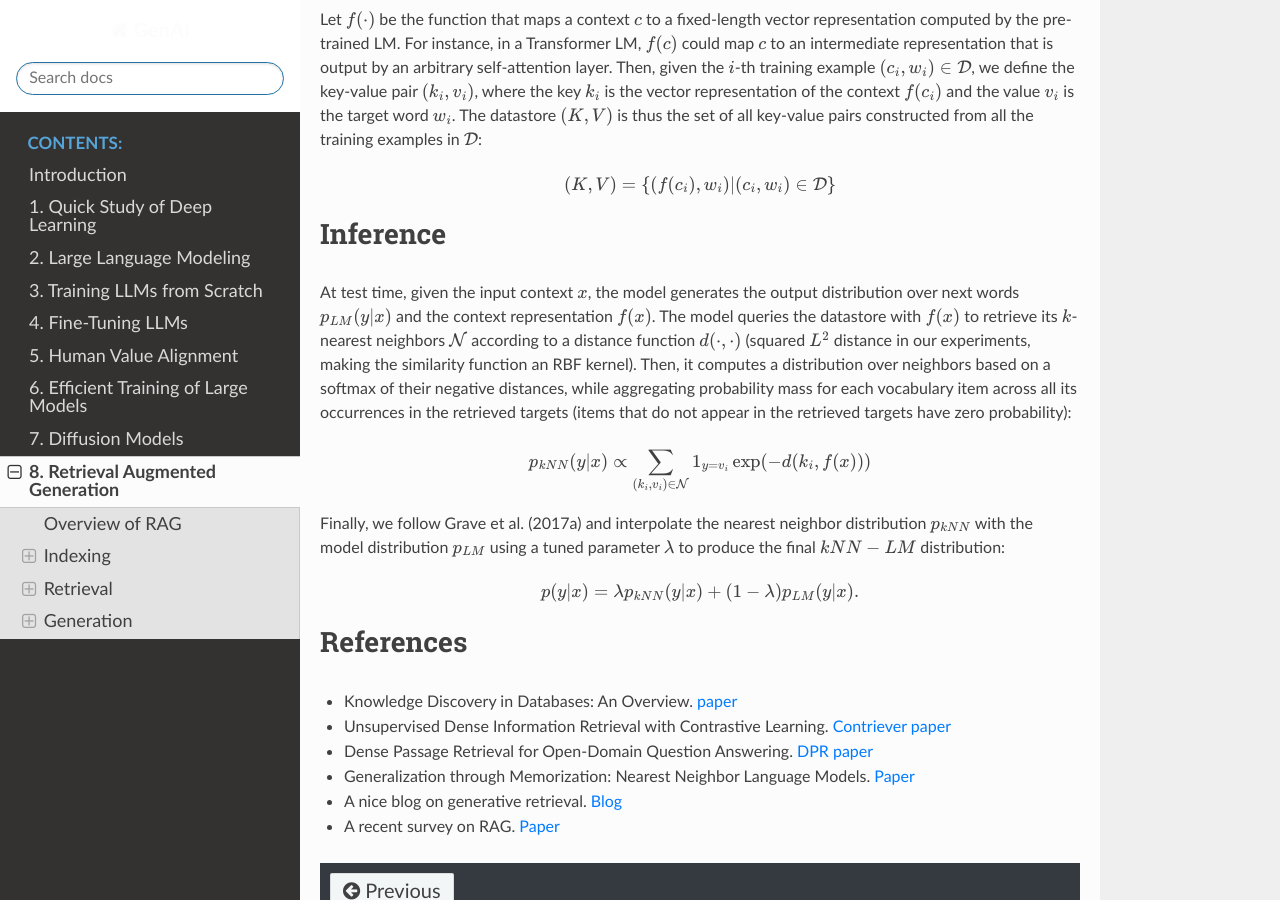
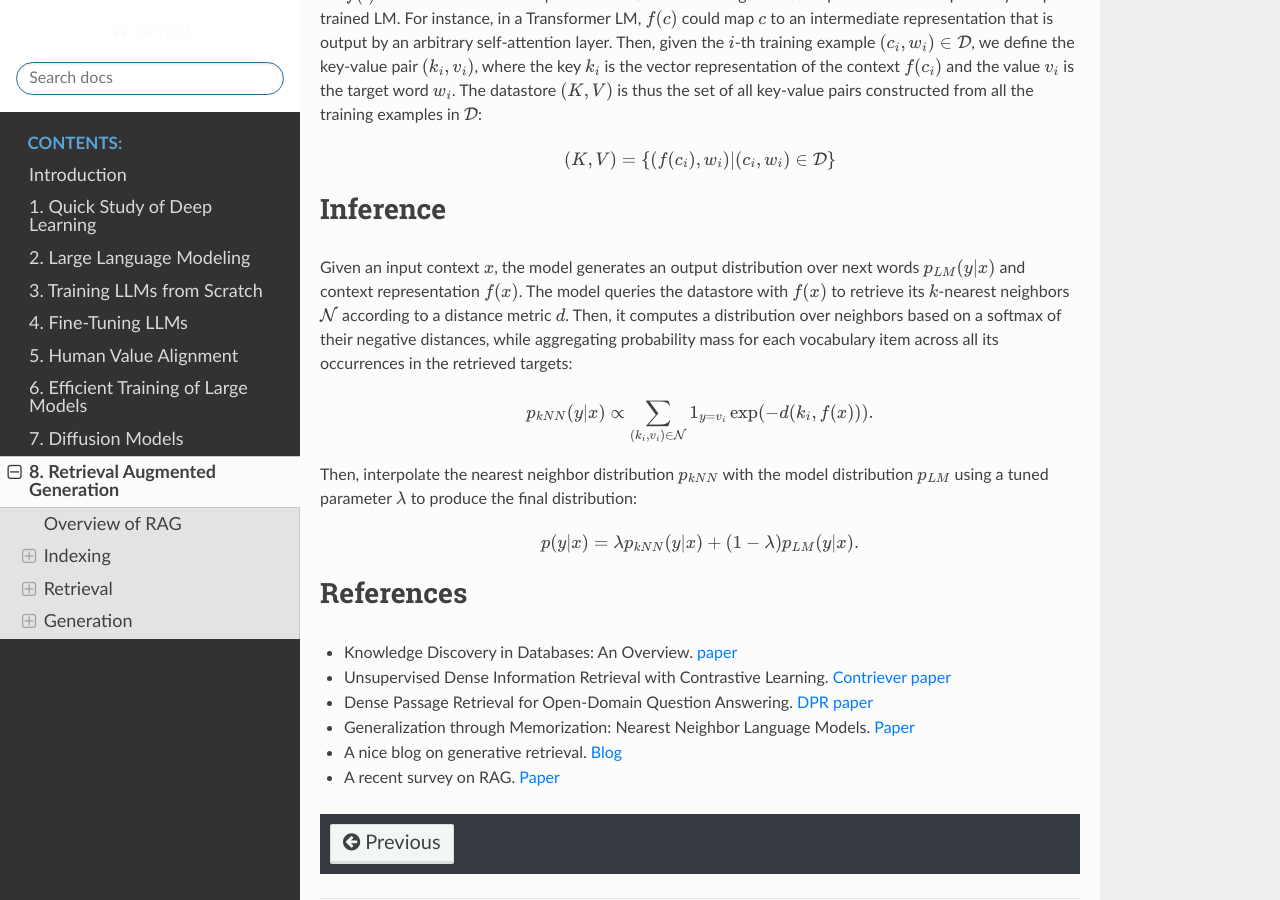
Before and after one commit to JieGroup/GenAI, a Sphinx documentation site: the page built from docs/rag/index.md, in a window 1280 px wide and 900 px high, scrolled down 17833 px. Built offline with Sphinx 7.4.7 and the Read the Docs theme 3.1.0, drawn with Linux system fonts in a browser that asks for light colours; formulas are drawn with MathJax 3; some of the changed text lies outside the part shown.

Commit message:
minor fix rag

```diff
--- a/docs/rag/index.md
+++ b/docs/rag/index.md
@@ -499,10 +499,7 @@
    P(ID | Q) = \text{softmax}(g(Q, D))
    $
    where:
-   - $ g(Q, D) $ is a function (often implemented as a neural network) that computes a score for each document identifier based on the query $ Q $ and a set of document representations $ D $.
-
-3. **Softmax Function**:
-   To ensure that the output probabilities sum to one, the softmax function is applied:
+   - $ g(Q, D) $ is a function (often implemented as a neural network) that computes a score for each document identifier based on the query $ Q $ and a set of document representations $ D $. In other words, we have
    $
    P(ID_i | Q) = \frac{e^{g(Q, D_i)}}{\sum_{j=1}^{M} e^{g(Q, D_j)}}
    $
@@ -839,13 +836,13 @@
 $$
 
 #### Inference
-At test time, given the input context $ x $, the model generates the output distribution over next words $ p_{LM}(y|x) $ and the context representation $ f(x) $. The model queries the datastore with $ f(x) $ to retrieve its $ k $-nearest neighbors $ \mathcal{N} $ according to a distance function $ d(\cdot, \cdot) $ (squared $ L^2 $ distance in our experiments, making the similarity function an RBF kernel). Then, it computes a distribution over neighbors based on a softmax of their negative distances, while aggregating probability mass for each vocabulary item across all its occurrences in the retrieved targets (items that do not appear in the retrieved targets have zero probability):
+Given an input context $ x $, the model generates an output distribution over next words $ p_{LM}(y|x) $ and context representation $ f(x) $. The model queries the datastore with $ f(x) $ to retrieve its $ k $-nearest neighbors $ \mathcal{N} $ according to a distance metric $ d$. Then, it computes a distribution over neighbors based on a softmax of their negative distances, while aggregating probability mass for each vocabulary item across all its occurrences in the retrieved targets:
 
 $$
-p_{kNN}(y|x) \propto \sum_{(k_i,v_i) \in \mathcal{N}} 1_{y=v_i} \exp(-d(k_i, f(x)))
+p_{kNN}(y|x) \propto \sum_{(k_i,v_i) \in \mathcal{N}} 1_{y=v_i} \exp(-d(k_i, f(x))).
 $$
 
-Finally, we follow Grave et al. (2017a) and interpolate the nearest neighbor distribution $ p_{kNN} $ with the model distribution $ p_{LM} $ using a tuned parameter $ \lambda $ to produce the final $ kNN-LM $ distribution:
+Then, interpolate the nearest neighbor distribution $ p_{kNN} $ with the model distribution $ p_{LM} $ using a tuned parameter $ \lambda $ to produce the final distribution:
 
 $$
 p(y|x) = \lambda p_{kNN}(y|x) + (1 - \lambda) p_{LM}(y|x) .
```
